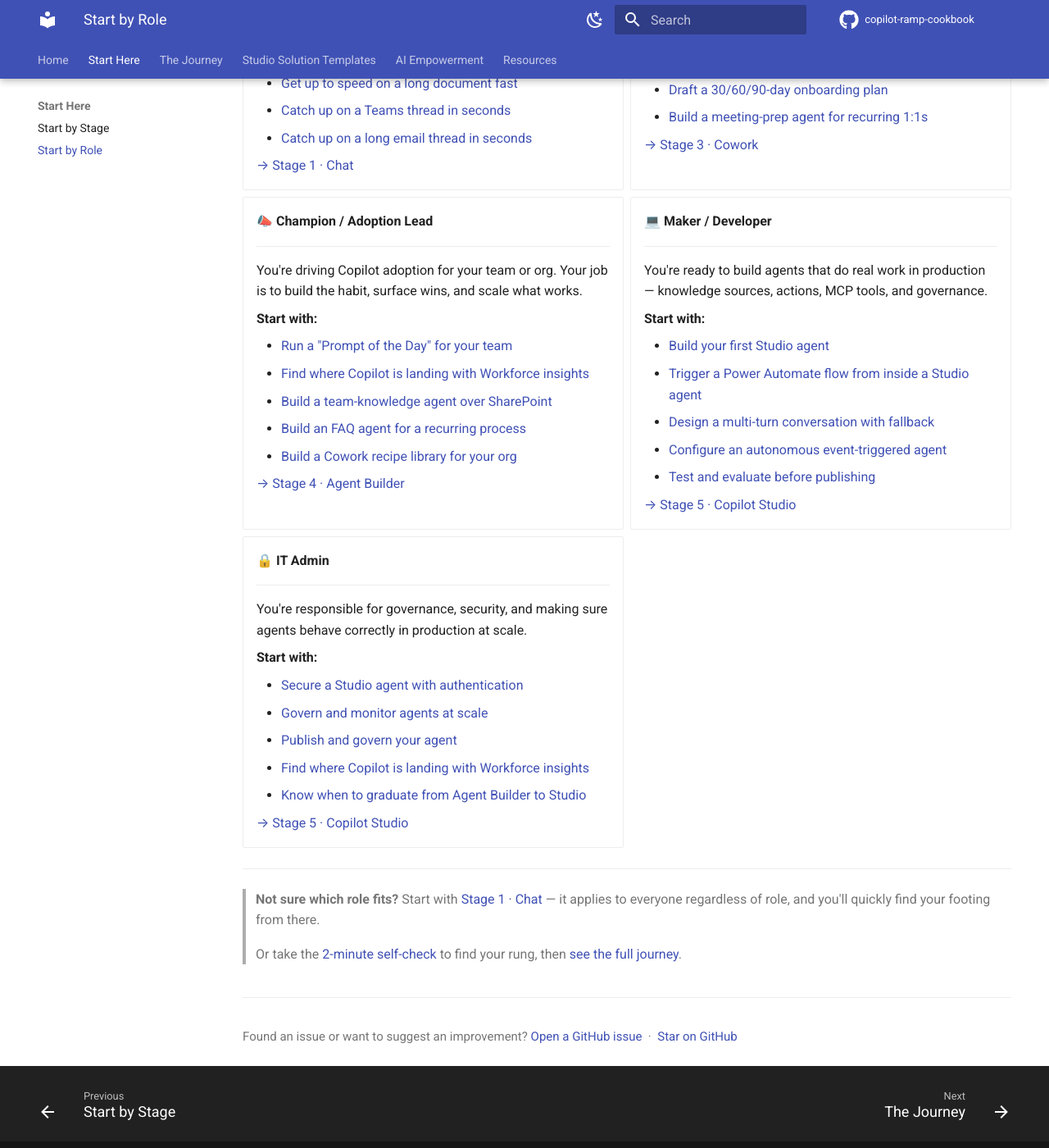
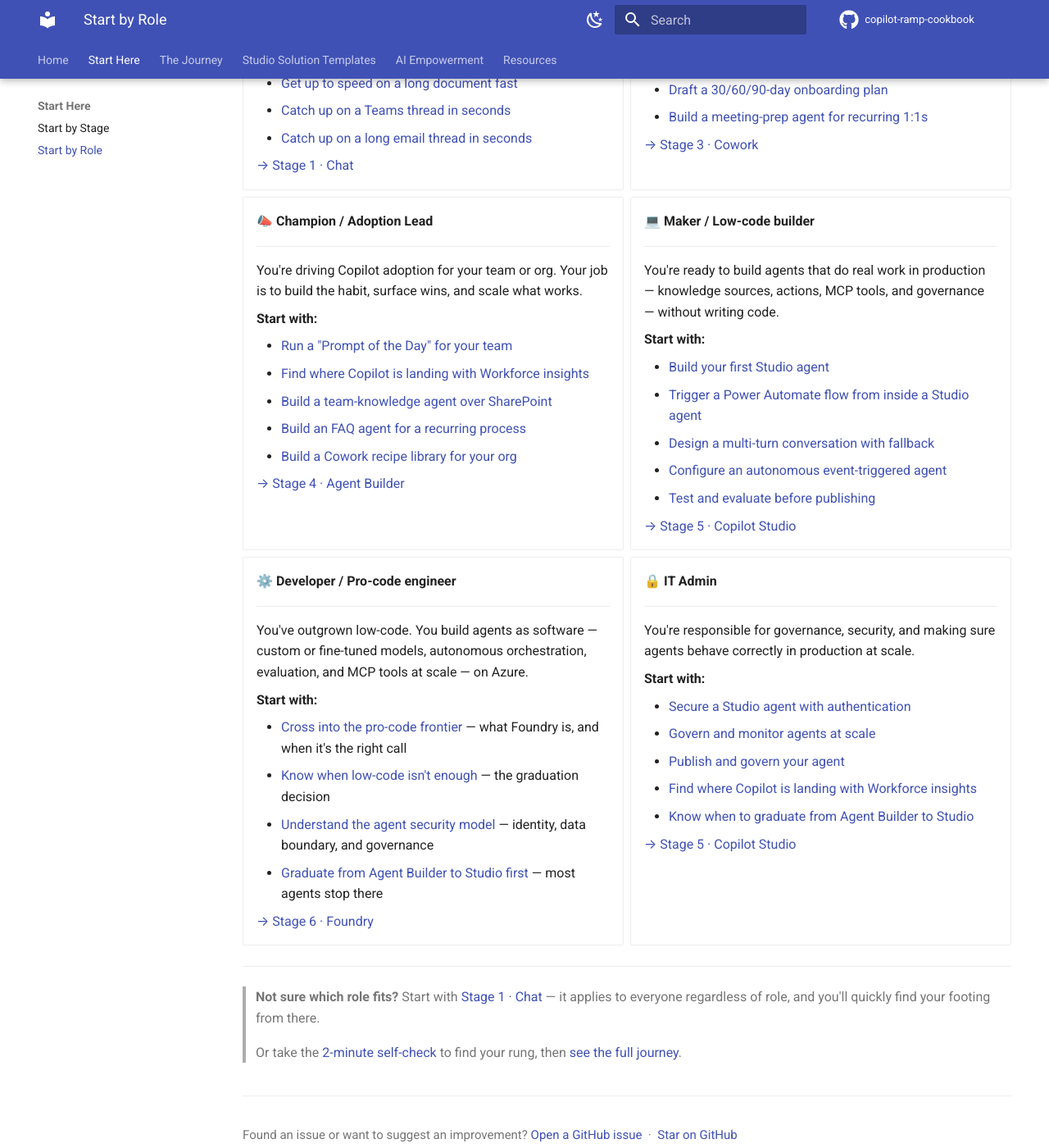
Before and after one commit to MawellGlass/copilot-ramp-cookbook, an MkDocs documentation site: the page built from docs/start-by-role.md, in a window 1280 px wide and 1400 px high, scrolled down 576 px. Shown: the whole window at 82% size. Built offline with MkDocs 1.6.1 and Material for MkDocs 9.7.7, drawn with Linux system fonts in a browser that asks for light colours; comment, search, counter and statistics services are not loaded.

Commit message:
Add Developer (pro-code) persona for Foundry: home matrix row, hero subtitle, audience line, Start by Role card, roles vocab

```diff
--- a/docs/start-by-role.md
+++ b/docs/start-by-role.md
@@ -60,11 +60,11 @@
 
     [→ Stage 4 · Agent Builder](stages/stage-4-agent-builder.md)
 
--   💻 **Maker / Developer**
+-   💻 **Maker / Low-code builder**
 
     ---
 
-    You're ready to build agents that do real work in production — knowledge sources, actions, MCP tools, and governance.
+    You're ready to build agents that do real work in production — knowledge sources, actions, MCP tools, and governance — without writing code.
 
     **Start with:**
 
@@ -75,6 +75,21 @@
     - [Test and evaluate before publishing](walkthroughs/studio-test-evaluate.md)
 
     [→ Stage 5 · Copilot Studio](stages/stage-5-studio.md)
+
+-   ⚙️ **Developer / Pro-code engineer**
+
+    ---
+
+    You've outgrown low-code. You build agents as software — custom or fine-tuned models, autonomous orchestration, evaluation, and MCP tools at scale — on Azure.
+
+    **Start with:**
+
+    - [Cross into the pro-code frontier](stages/stage-6-foundry.md) — what Foundry is, and when it's the right call
+    - [Know when low-code isn't enough](empowerment/decision-tree.md) — the graduation decision
+    - [Understand the agent security model](empowerment/security.md) — identity, data boundary, and governance
+    - [Graduate from Agent Builder to Studio first](walkthroughs/agent-builder-vs-studio.md) — most agents stop there
+
+    [→ Stage 6 · Foundry](stages/stage-6-foundry.md)
 
 -   🔒 **IT Admin**
 
```
Also changed, not shown: CONTENT-MODEL.md (+2 -2 lines), docs/index.md (+3 -2 lines).
